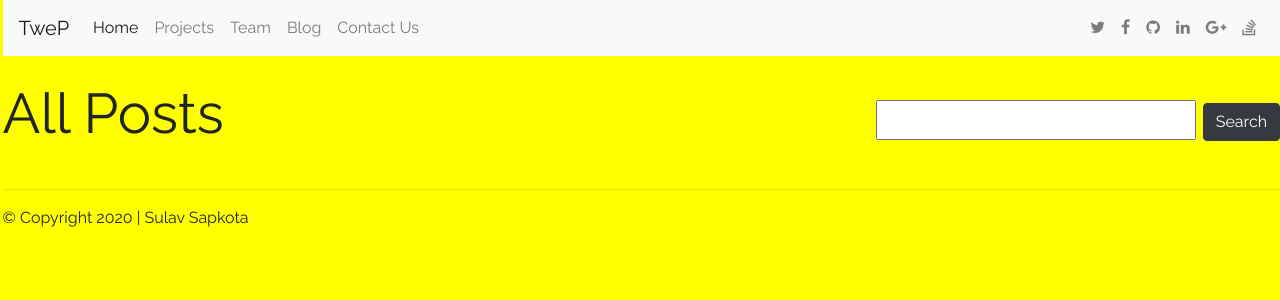
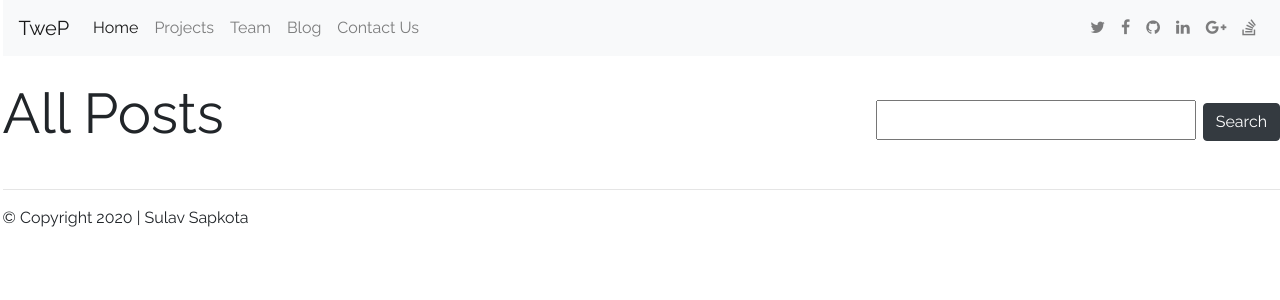
Before and after one commit to SulavSapkota2060/Blog, a Django app: page /posts/ in a window 1280 px wide. Shown: the top 300 px of the page. Run offline with Django 3.2, Linux system fonts and the light colour scheme; data that the repository does not hold is empty; some libraries are stand-ins or nearby versions; some web fonts are replaced.

Commit message:
Update main.css

```diff
--- a/static/css/main.css
+++ b/static/css/main.css
@@ -2,7 +2,7 @@ body{
     overflow-x: hidden;
     font-family: 'Raleway', sans-serif;
     margin-left: 0.2%;
-    background-color : yellow;
+    background-color : white;
     }
 
 #footer{
```
